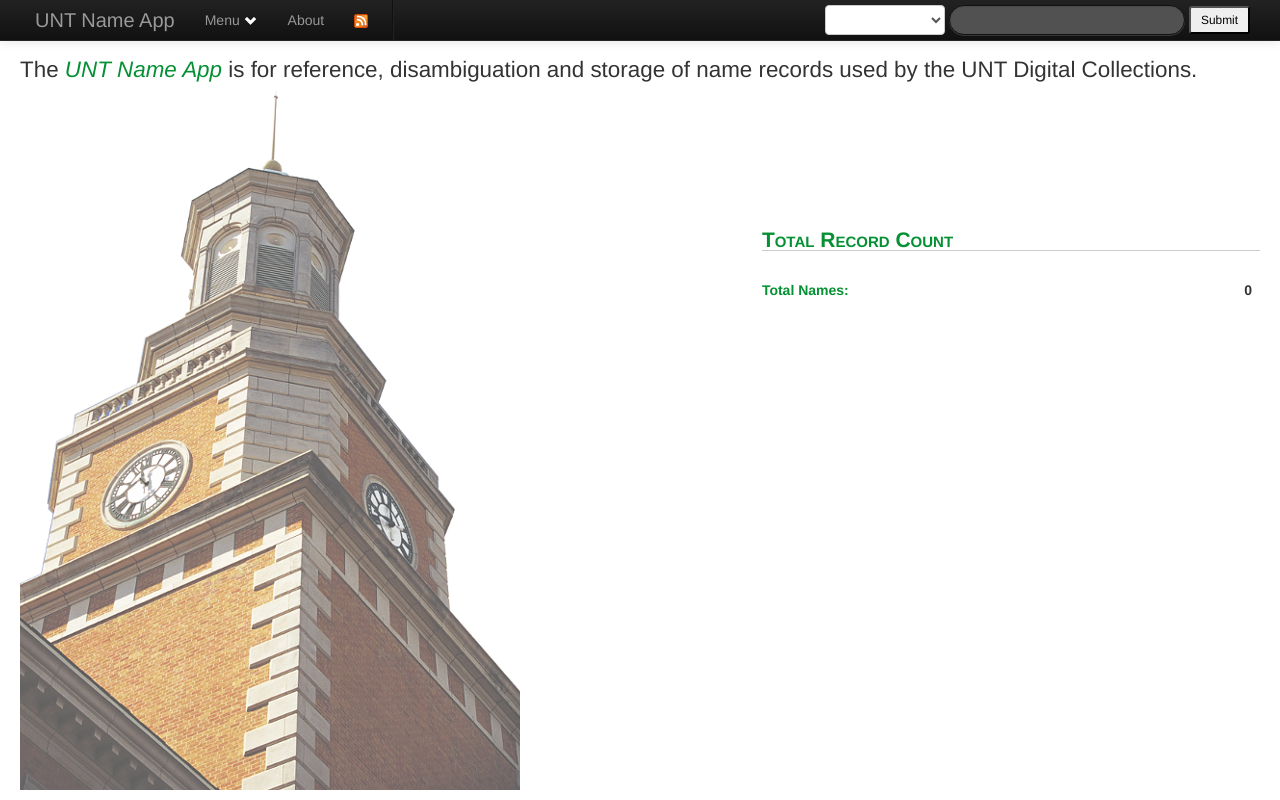
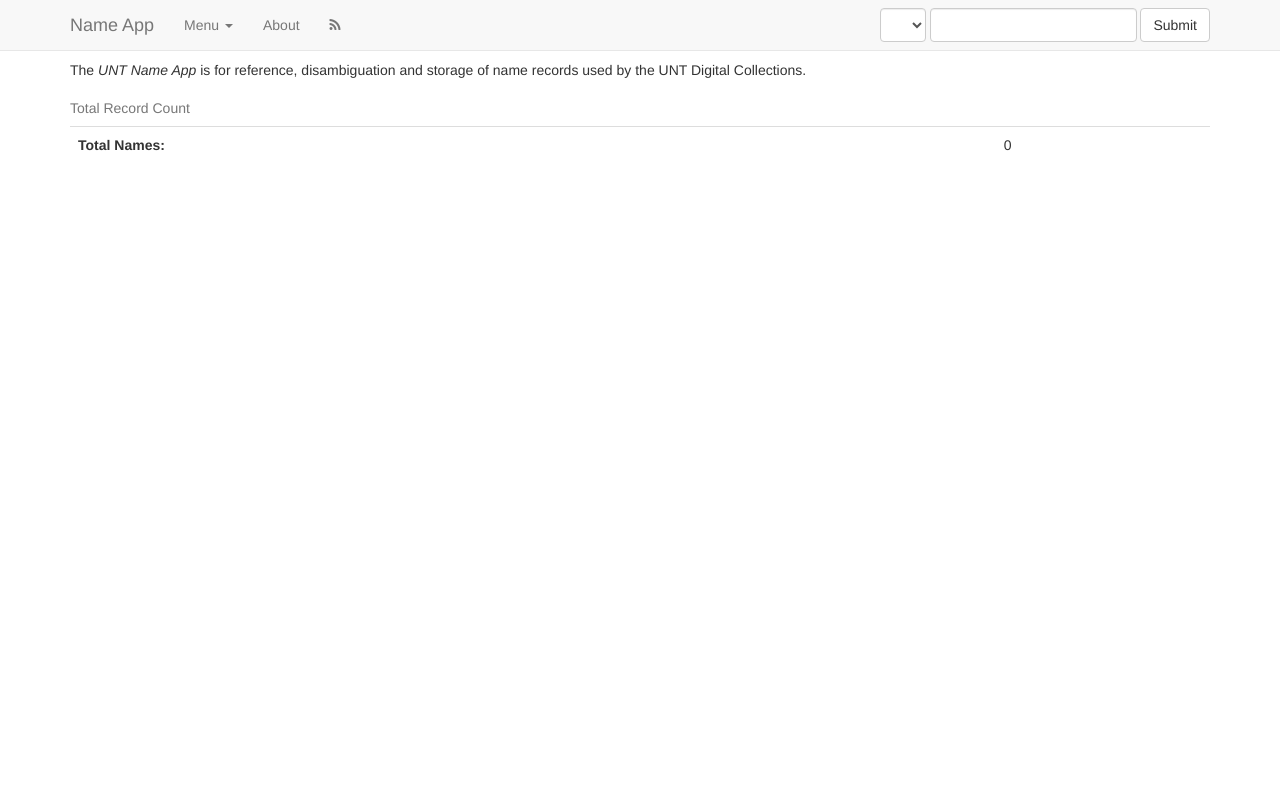
Before and after one commit to unt-libraries/django-name, a Django app: page /name/ in a window 1280 px wide. Run offline with Django 3.2, Linux system fonts and the light colour scheme; data that the repository does not hold is empty; some libraries are stand-ins or nearby versions.

Commit message:
Update the base template for Bootstrap 3.

```diff
--- a/name/templates/name/base.html
+++ b/name/templates/name/base.html
@@ -8,107 +8,86 @@
     <meta http-equiv="Content-Type" content="text/html; charset=utf-8">
     <title>{% block title %}{% endblock %}</title>
     <meta name="viewport" content="width=device-width, initial-scale=1.0">
-    <link rel="stylesheet" href="{% static "name/css/site_base.css" %}">
-    <link rel="stylesheet" href="{% static "name/bootstrap/css/bootstrap.css" %}">
-    <link rel="stylesheet" href="{% static "name/bootstrap/css/bootstrap-responsive.css" %}">
+    {# <link rel="stylesheet" href="{% static "name/css/site_base.css" %}"> #}
+    {# <link rel="stylesheet" href="{% static "name/bootstrap/css/bootstrap.css" %}"> #}
+    {# <link rel="stylesheet" href="{% static "name/bootstrap/css/bootstrap-responsive.css" %}"> #}
+    <link rel="stylesheet" href="//maxcdn.bootstrapcdn.com/bootstrap/3.3.4/css/bootstrap.min.css">
+    <script type="text/javascript" href="//maxcdn.bootstrapcdn.com/bootstrap/3.3.4/js/bootstrap.min.js"></script>
     <link rel="search" type="application/opensearchdescription+xml" title="Name App Search" href="{% url 'name_opensearch' %}">
     <link href="//netdna.bootstrapcdn.com/font-awesome/3.2.1/css/font-awesome.css" rel="stylesheet">
+    <link rel="stylesheet" href="//maxcdn.bootstrapcdn.com/font-awesome/4.3.0/css/font-awesome.min.css">
     <style type="text/css"> body { padding-top: 60px; }</style>
     <script type="text/javascript" src="http://code.jquery.com/jquery-latest.js"></script>
     <script type="text/javascript" src="{% static "name/js/ajax-form.js" %}"></script>
     <script type="text/javascript" src="{% static "name/bootstrap/js/bootstrap.min.js" %}"></script>
-    <link
-        rel="stylesheet"
-        href="http://code.jquery.com/ui/1.9.2/themes/base/jquery-ui.css"
-        type="text/css"
-        media="all">
+    <link rel="stylesheet" href="http://code.jquery.com/ui/1.9.2/themes/base/jquery-ui.css" type="text/css" media="all">
     <script src="http://code.jquery.com/ui/1.9.2/jquery-ui.js" type="text/javascript"></script>
     {%  block head-extra %}{% endblock %}
 </head>
+<body>
+    {# TODO: Move this into a partial #}
+    <div class="navbar navbar-default navbar-fixed navbar-fixed-top">
+        <div class="container">
+            <div class="navbar-header">
+              <button type="button" class="navbar-toggle collapsed" data-toggle="collapse" data-target="#bs-example-navbar-collapse-1">
+                <span class="sr-only">Toggle navigation</span>
+                <span class="icon-bar"></span>
+                <span class="icon-bar"></span>
+                <span class="icon-bar"></span>
+              </button>
+              <a class="navbar-brand" href="{% url "name_landing" %}">Name App</a>
+            </div>
 
-<body>
-    <div class="navbar navbar-inverse navbar-fixed navbar-fixed-top">
-        <div class="navbar-inner">
-            <div class="container-fluid" style="padding-left: 40px;">
-                <ul class="nav">
-                    <li><a class="brand" href="{% url "name_landing" %}">UNT Name App</a></li>
+            <div class="collapse navbar-collapse" id="bs-example-navbar-collapse-1">
+                <ul class="nav navbar-nav">
                     <li class="dropdown">
-                        <a href="#" class="dropdown-toggle" data-toggle="dropdown">
-                            Menu
-                            <i class="icon-white icon-chevron-down"></i>
-                        </a>
+                        <a href="#" class="dropdown-toggle" data-toggle="dropdown"> Menu <span class="caret"></span></a>
                         <ul class="dropdown-menu">
-                            <li class="nav-header">Name</li>
                             <li><a href="{% url "name_stats" %}">Statistics</a></li>
                             <li><a href="{% url "name_map" %}">Map</a></li>
                         </ul>
                     </li>
                     <li><a href="{% url "name_about" %}">About</a></li>
-                    <li>
-                        <a href="{% url "name_feed" %}">
-                            <img alt="feed-icon" src="{% static "name/icons/feed-icon-14x14.png" %}">
-                        </a>
-                    </li>
-                    <li class="divider-vertical"></li>
+                    <li><a href="{% url "name_feed" %}"><span class="fa fa-rss"></span></a></li>
                 </ul>
-                <ul class="nav pull-right" style="padding-right: 10px;">
-                    <li>
-                        <form class="navbar-form form-inline navbar-search pull-right" id="search" action="{% url "name_search" %}">
-
+                <form class="navbar-form navbar-right" id="search" action="{% url "name_search" %}">
                     <!-- show current searched type as the default selection, if it exists -->
-                            <div>
-                                <select name="q_type" id="q_type">
+                    <div class="form-group">
+                        <select class="form-control" name="q_type" id="q_type">
                             {% for k, v in types.items %}
                                 {% if q_type == v %}
-                                        <option value="{{ v }}" selected>
-                                            {{ v }}
-                                        </option>
+                                    <option value="{{ v }}" selected>{{ v }}</option>
                                 {% else %}
-                                        <option value="{{ v }}">
-                                            {{ v }}
-                                        </option>
+                                    <option value="{{ v }}">{{ v }}</option>
                                 {% endif %}
                             {% endfor %}
                         </select>
-
-                                <!-- default value will be the passed query, if it exists -->
-                                <input
-                                    class="search-query"
-                                    type="text"
-                                    name="q"
-                                    id="names"
-                                    value="{{ q }}"
-                                    onfocus="if(this.value==this.defaultValue)this.value='';"
-                                    onblur="if(this.value=='')this.value=this.defaultValue;"
-                                >
-                                <button class="btn-small" type="submit">Submit</button>
+                        <input class="form-control" type="text" name="q"id="names" value="{{ q }}">
+                        <button class="btn btn-default" type="submit">Submit</button>
                     </div>
                 </form>
-                    </li>
-                </ul>
             </div>
         </div>
     </div>
 
+    {# FIXME: This needs some work. #}
     <div id="body">
         {% block body %}
+            <div class="content_title">
+                {% block content_title %}{% endblock content_title %}
+            </div>
 
-        <div class="content_title">
-            {% block content_title %}{% endblock %}
-        </div>
-        <div class="content container-fluid">
-
+            <div class="container">
                 {% if maintenance_message %}
-            <div class="alert alert-block alert-error">
+                    <div class="alert alert-danger">
                         <strong>{{ maintenance_message }}</strong>
                     </div>
                 {% endif %}
 
-            {% block content %}{% endblock %}
+                {% block content %}{% endblock content %}
             </div>
-        {% endblock %}
+        {% endblock body %}
     </div>
 
 </body>
-
 </html>
```
Lines whose indentation alone changed are shown as unchanged.
